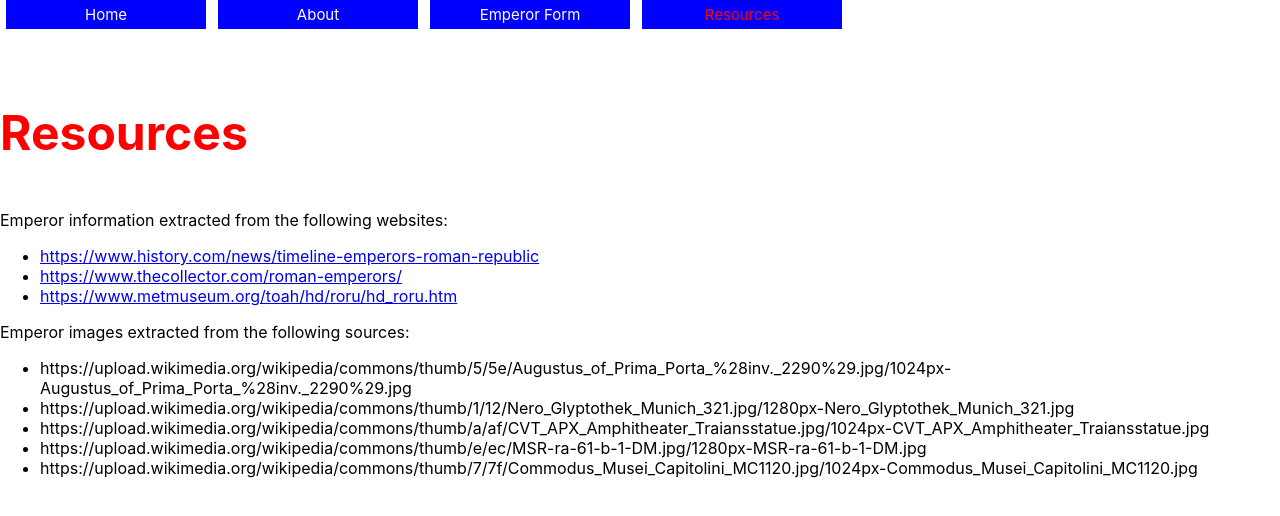
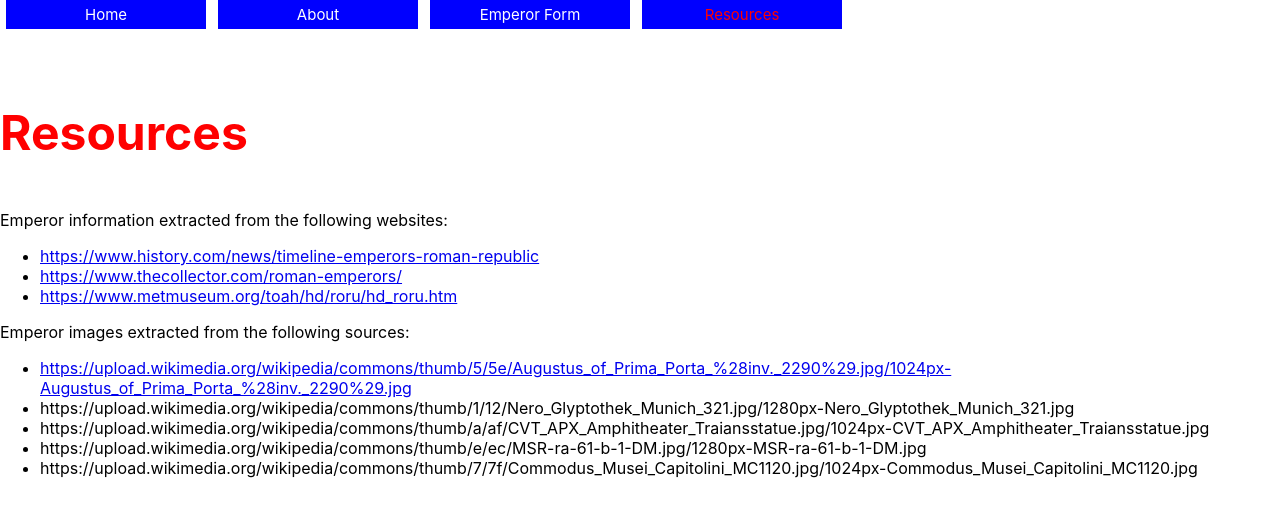
Before and after one commit to jh-23/roman-emperor-application, a React (Create React App) app: page /resources in a window 1280 px wide. Shown: the top 516 px of the page. Built offline with nearby package versions, Linux system fonts and the light colour scheme.

Commit message:
added another a link for resources

```diff
--- a/src/Resources.js
+++ b/src/Resources.js
@@ -31,7 +31,9 @@ function Resources() {
                 </ul>
                 <p>Emperor images extracted from the following sources: </p>
                 <ul>
-                    <li>https://upload.wikimedia.org/wikipedia/commons/thumb/5/5e/Augustus_of_Prima_Porta_%28inv._2290%29.jpg/1024px-Augustus_of_Prima_Porta_%28inv._2290%29.jpg</li>
+                    <li>
+                    <a href="https://upload.wikimedia.org/wikipedia/commons/thumb/5/5e/Augustus_of_Prima_Porta_%28inv._2290%29.jpg/1024px-Augustus_of_Prima_Porta_%28inv._2290%29.jpg">https://upload.wikimedia.org/wikipedia/commons/thumb/5/5e/Augustus_of_Prima_Porta_%28inv._2290%29.jpg/1024px-Augustus_of_Prima_Porta_%28inv._2290%29.jpg</a>
+                    </li>
                     <li>https://upload.wikimedia.org/wikipedia/commons/thumb/1/12/Nero_Glyptothek_Munich_321.jpg/1280px-Nero_Glyptothek_Munich_321.jpg</li>
                     <li>https://upload.wikimedia.org/wikipedia/commons/thumb/a/af/CVT_APX_Amphitheater_Traiansstatue.jpg/1024px-CVT_APX_Amphitheater_Traiansstatue.jpg</li>
                     <li>https://upload.wikimedia.org/wikipedia/commons/thumb/e/ec/MSR-ra-61-b-1-DM.jpg/1280px-MSR-ra-61-b-1-DM.jpg</li>
```
